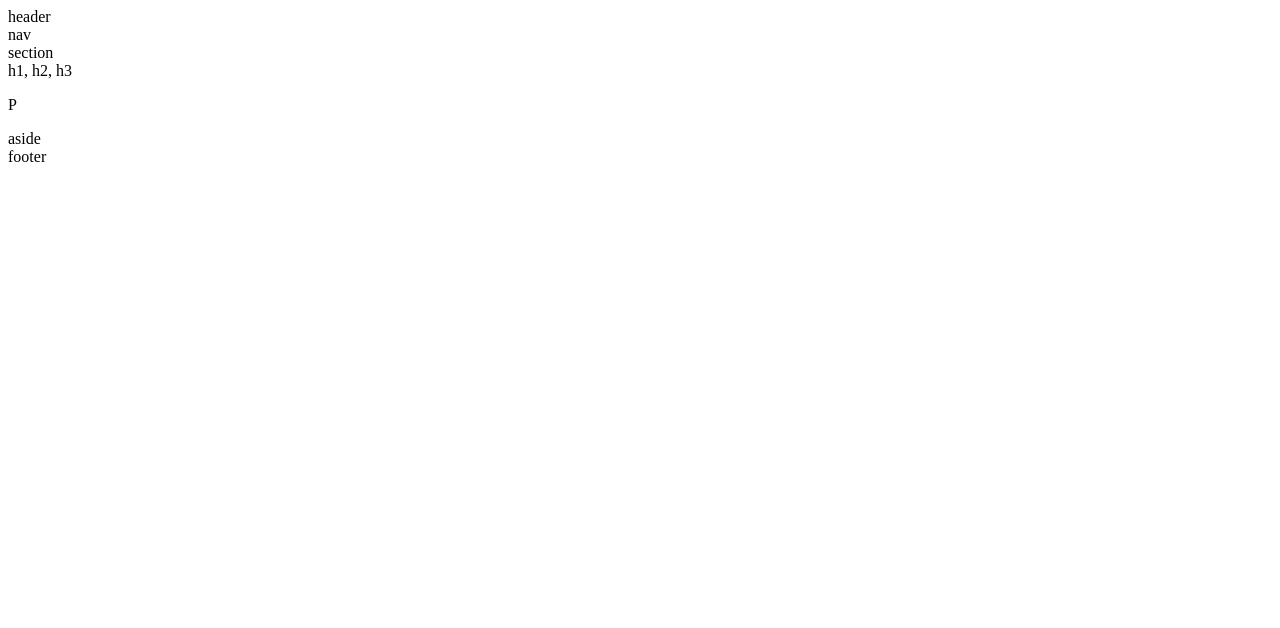
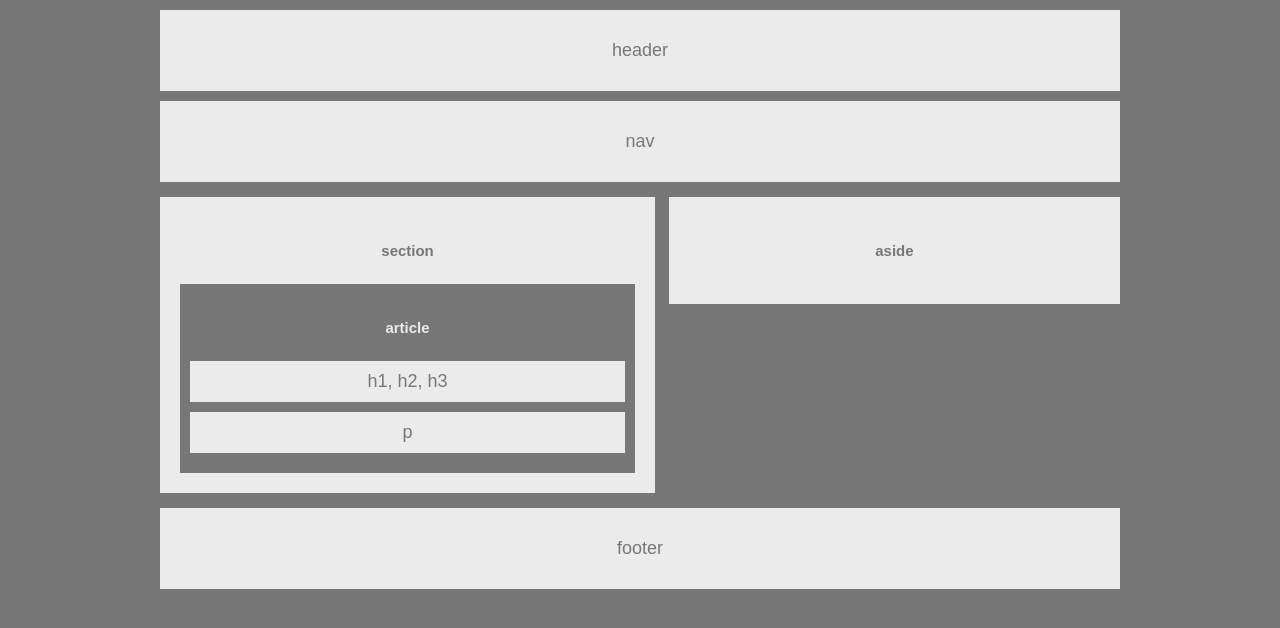
Before and after one commit to MagicMan88/HW-Wireframe, a plain HTML site: page index.html in a window 1280 px wide. Drawn offline with Linux system fonts and the light colour scheme.

Commit message:
Updated styling and positiong of index.html elements in styl.css

```diff
--- a/index.html
+++ b/index.html
@@ -14,29 +14,29 @@
         header
     </header>
 
-    <!-- Navigation -->
+    <!-- Nav -->
     <nav class="nav">
         nav
     </nav>
 
     <!-- First Section -->
     <section class="section-1">
-        section
+        <h5>section</h5>
             <!-- article -->
                 <article id="article">
-            h1, h2, h3
-                <!-- Some body copy -->
+                    <h5>article</h5>
+                        <div class="headers">h1, h2, h3</div>
+                        <!-- Copy -->
                             <p>
-                        P
+                                p
                             </p>
                 </article>
     </section>
 
-    <section id="section-2">
-        <aside id="aside">
-            aside
+    <!-- Aside -->
+    <aside class="aside">
+        <h5>aside</h5>
     </aside>
-    </section>
 
     <footer id="footer">
         footer
--- a/style.css
+++ b/style.css
@@ -1,4 +1,75 @@
+
+* {
+    box-sizing: border-box;
+}
 
 body {
+    font-family: Arial, Helvetica, sans-serif;
+    color: #777;
+    background: #777;
+    width: 960px;
+    font-size: 18px;
+    margin: 0 auto;
+}
 
+.header {
+    background: #ebebeb;
+    text-align: center;
+    padding: 30px;
+    margin-top: 10px;
 }
+
+.nav {
+    background: #ebebeb;
+    text-align: center;
+    padding: 30px;
+    margin-top: 10px;
+}
+
+.section-1 {
+    background: #ebebeb;
+    text-align: center;
+    margin-top: 15px;
+    margin-bottom: 15px;
+    padding:20px;
+    float: left;
+    width: 495px;
+}
+
+.aside  {
+    background: #ebebeb;
+    text-align: center;
+    margin-top: 15px;
+    padding: 20px;
+    float: right;
+    width: 47%;
+}
+
+#article {
+    color: #ebebeb;
+    background: #777;
+    padding: 10px;
+    margin: 0 auto;
+}
+
+.headers {
+    color: #777;
+    background: #ebebeb;
+    padding: 10px;
+    margin-top: 10px;
+}
+
+p {
+    color: #777;
+    background: #ebebeb;
+    padding: 10px;
+    margin-top: 10px;
+    margin-bottom: 10px;
+}
+
+#footer {
+    background: #ebebeb;
+    text-align: center;
+    padding: 30px;
+    clear: both;
+}
```
Lines whose indentation alone changed are shown as unchanged.
